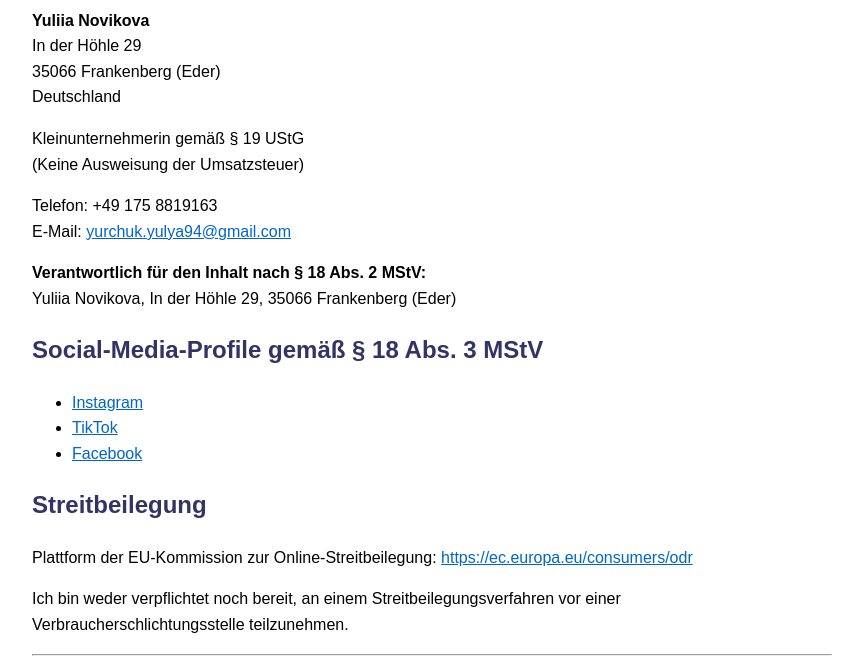
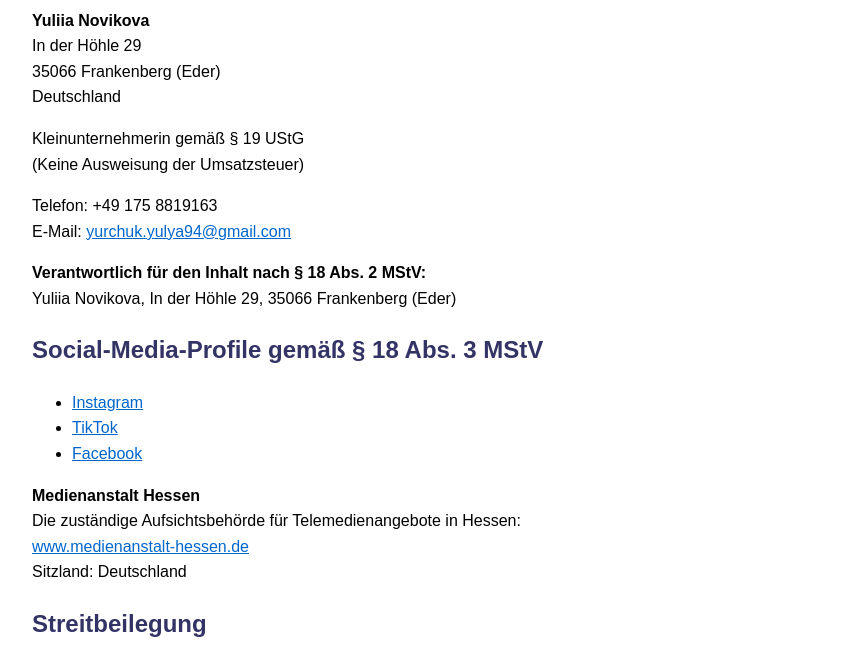
Before and after one commit to novikovayuliia/novikovayuliia.github.io, a plain HTML site: page index.html in a window 1280 px wide. Shown: the part 105-765 px from the top of the page, without its empty margins (8-871 px from the left). Drawn offline with Linux system fonts and the light colour scheme.

Commit message:
Update index.html

```diff
--- a/index.html
+++ b/index.html
@@ -32,6 +32,11 @@
         <li><a href="https://www.tiktok.com/@novikovajulia.ph" target="_blank">TikTok</a></li>
         <li><a href="https://www.facebook.com/share/1ESqcXpsrc/?mibextid=wwXIfr" target="_blank">Facebook</a></li>
     </ul>
+
+    <p><strong>Medienanstalt Hessen</strong><br>
+    Die zuständige Aufsichtsbehörde für Telemedienangebote in Hessen:<br>
+    <a href="https://www.medienanstalt-hessen.de" target="_blank">www.medienanstalt-hessen.de</a><br>
+    Sitzland: Deutschland</p>
 
     <h2>Streitbeilegung</h2>
     <p>Plattform der EU-Kommission zur Online-Streitbeilegung: <a href="https://ec.europa.eu/consumers/odr" target="_blank">https://ec.europa.eu/consumers/odr</a></p>
```
